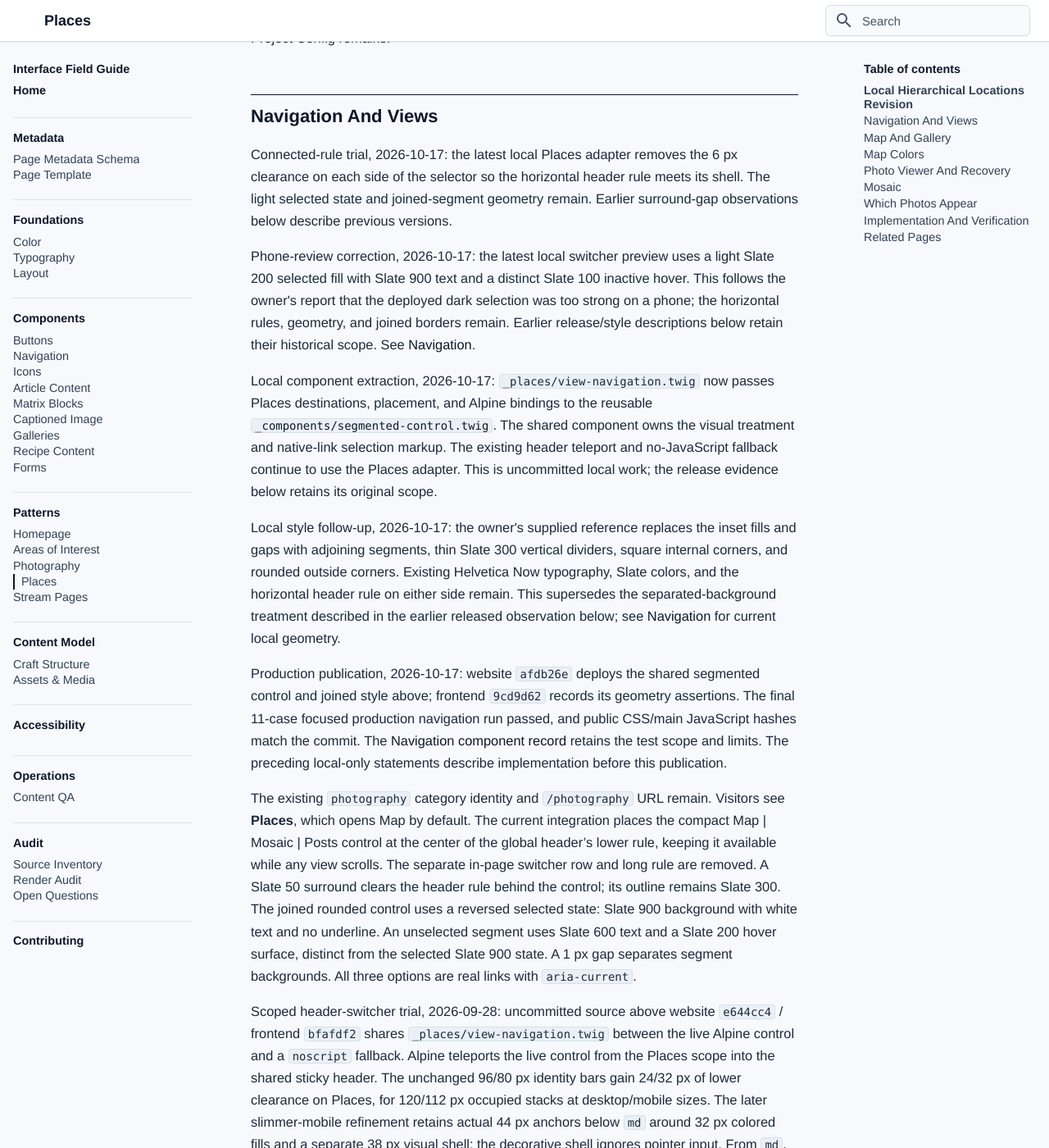
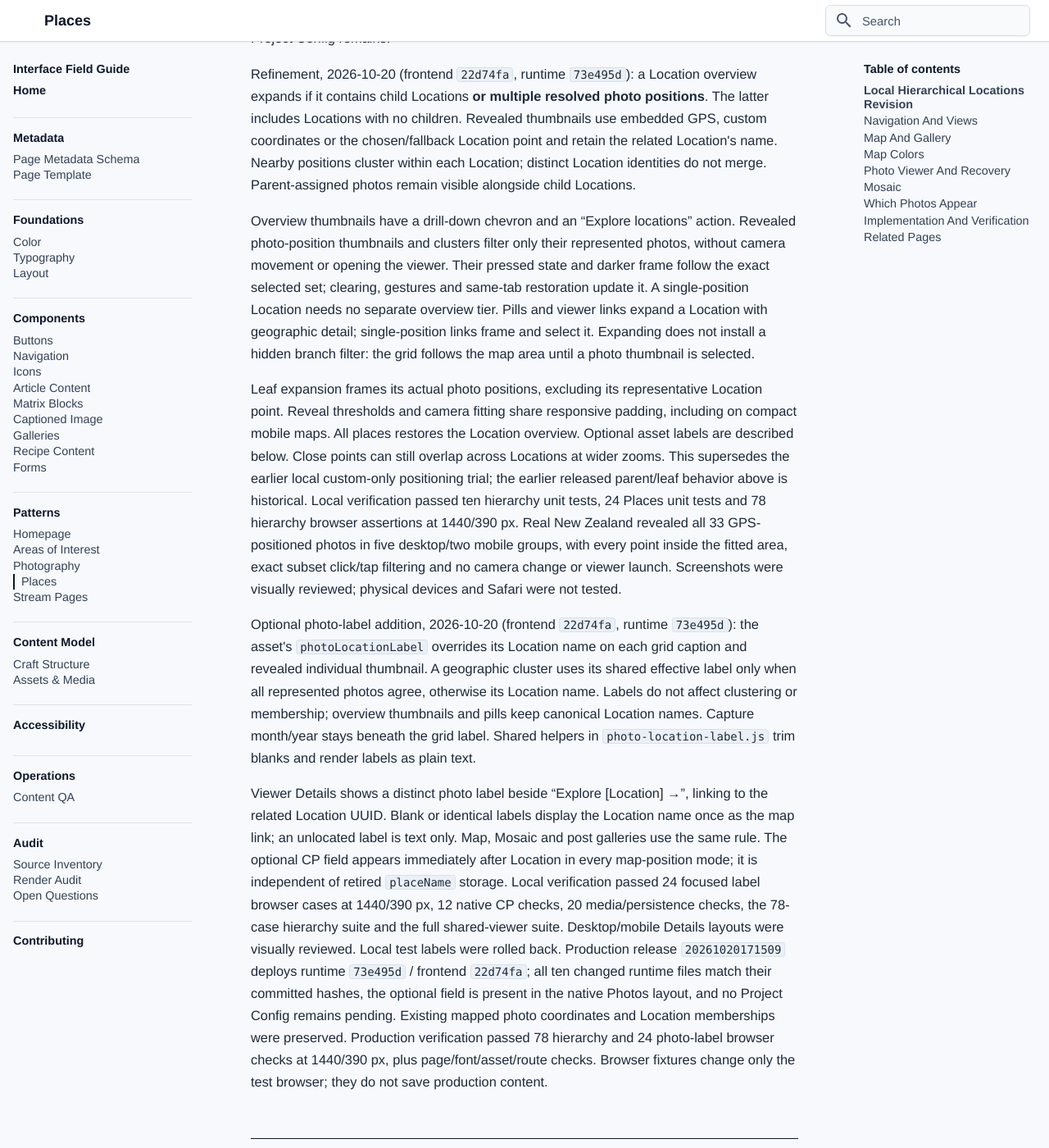
Before and after one commit to bentilden/Design-System, an MkDocs documentation site: the page built from docs/patterns/places.md, in a window 1280 px wide and 1400 px high, scrolled down 1675 px. Shown: the whole window at 82% size. Built offline with MkDocs 1.6.1 and Material for MkDocs 9.7.7, drawn with Linux system fonts in a browser that asks for light colours; some web fonts are replaced.

Commit message:
Document released photo positions and optional location labels

```diff
--- a/docs/patterns/places.md
+++ b/docs/patterns/places.md
@@ -58,6 +58,16 @@ Released 2026-10-20 in runtime `e00d55e`, built from frontend `015757c`. This re
 - `placeName` is retired from authoring; hidden legacy values remain for migration recovery. Unnamed historical gallery points remain visible pending an authored Location assignment. Existing names initially migrate as roots; no geographic parentage is inferred from text. Names without any usable position migrate as disabled entries for author review. Obsolete source choices require migration review rather than silent defaulting. A small Maps field adapter preserves valid zero coordinates.
 
 Source: runtime `Locations.php`, `LocationMigration.php`, `LocationResolver.php`, `Payload.php`, Maps authoring controls, location Project Config and viewer/gallery Twig; frontend `places.js` and `places-hierarchy.js`. Verification includes local PHP rollback fixtures, native CP rendering, desktop/mobile browser fixtures and scoped release QA. Production release `20261020152404` matches all 30 changed runtime files; no pending Project Config remains.
+
+Refinement, 2026-10-20 (frontend `22d74fa`, runtime `73e495d`): a Location overview expands if it contains child Locations **or multiple resolved photo positions**. The latter includes Locations with no children. Revealed thumbnails use embedded GPS, custom coordinates or the chosen/fallback Location point and retain the related Location's name. Nearby positions cluster within each Location; distinct Location identities do not merge. Parent-assigned photos remain visible alongside child Locations.
+
+Overview thumbnails have a drill-down chevron and an “Explore locations” action. Revealed photo-position thumbnails and clusters filter only their represented photos, without camera movement or opening the viewer. Their pressed state and darker frame follow the exact selected set; clearing, gestures and same-tab restoration update it. A single-position Location needs no separate overview tier. Pills and viewer links expand a Location with geographic detail; single-position links frame and select it. Expanding does not install a hidden branch filter: the grid follows the map area until a photo thumbnail is selected.
+
+Leaf expansion frames its actual photo positions, excluding its representative Location point. Reveal thresholds and camera fitting share responsive padding, including on compact mobile maps. All places restores the Location overview. Optional asset labels are described below. Close points can still overlap across Locations at wider zooms. This supersedes the earlier local custom-only positioning trial; the earlier released parent/leaf behavior above is historical. Local verification passed ten hierarchy unit tests, 24 Places unit tests and 78 hierarchy browser assertions at 1440/390 px. Real New Zealand revealed all 33 GPS-positioned photos in five desktop/two mobile groups, with every point inside the fitted area, exact subset click/tap filtering and no camera change or viewer launch. Screenshots were visually reviewed; physical devices and Safari were not tested.
+
+Optional photo-label addition, 2026-10-20 (frontend `22d74fa`, runtime `73e495d`): the asset's `photoLocationLabel` overrides its Location name on each grid caption and revealed individual thumbnail. A geographic cluster uses its shared effective label only when all represented photos agree, otherwise its Location name. Labels do not affect clustering or membership; overview thumbnails and pills keep canonical Location names. Capture month/year stays beneath the grid label. Shared helpers in `photo-location-label.js` trim blanks and render labels as plain text.
+
+Viewer Details shows a distinct photo label beside “Explore [Location] →”, linking to the related Location UUID. Blank or identical labels display the Location name once as the map link; an unlocated label is text only. Map, Mosaic and post galleries use the same rule. The optional CP field appears immediately after Location in every map-position mode; it is independent of retired `placeName` storage. Local verification passed 24 focused label browser cases at 1440/390 px, 12 native CP checks, 20 media/persistence checks, the 78-case hierarchy suite and the full shared-viewer suite. Desktop/mobile Details layouts were visually reviewed. Local test labels were rolled back. Production release `20261020171509` deploys runtime `73e495d` / frontend `22d74fa`; all ten changed runtime files match their committed hashes, the optional field is present in the native Photos layout, and no Project Config remains pending. Existing mapped photo coordinates and Location memberships were preserved. Production verification passed 78 hierarchy and 24 photo-label browser checks at 1440/390 px, plus page/font/asset/route checks. Browser fixtures change only the test browser; they do not save production content.
 
 ## Navigation And Views
 
```
Also changed, not shown: docs/content-model/assets-media.md (+2 -0 lines).
